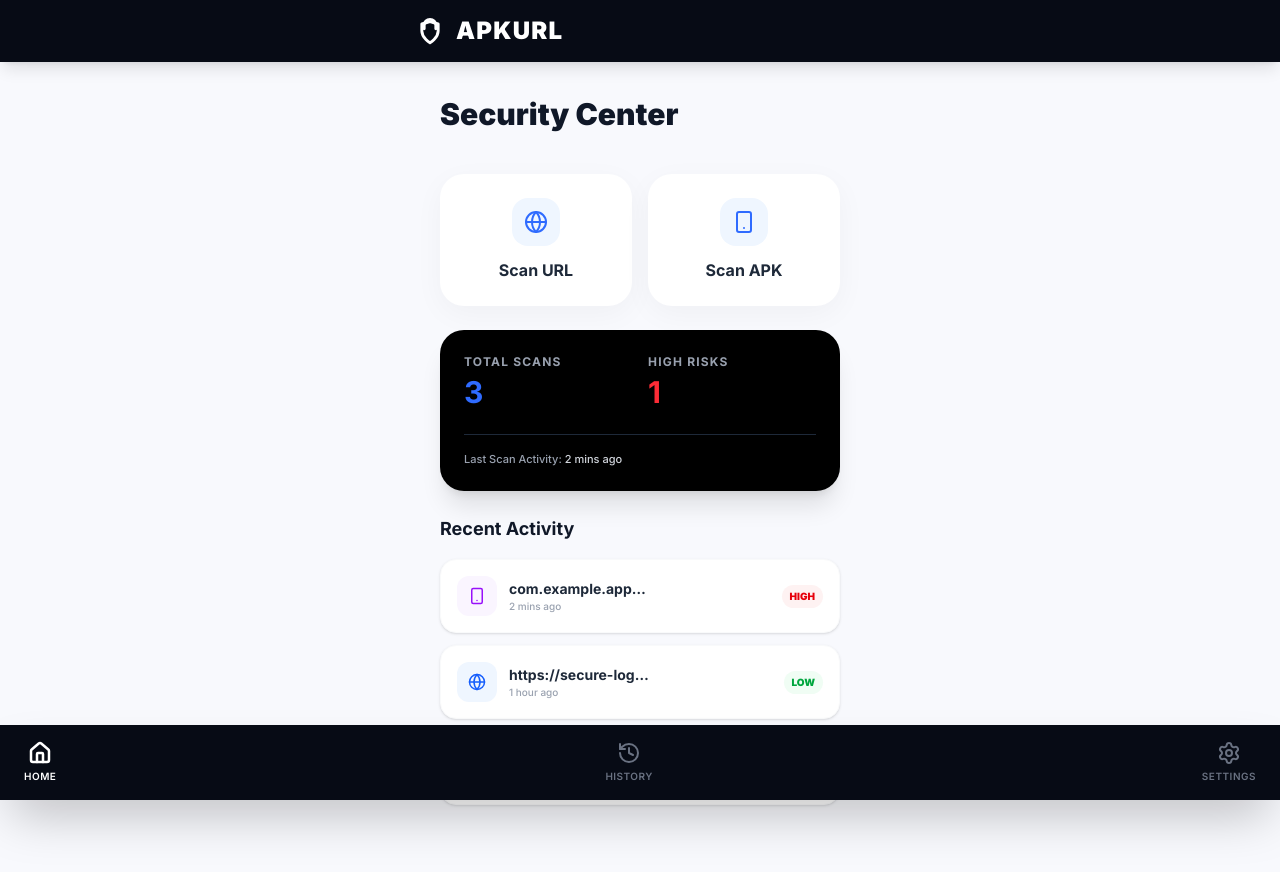
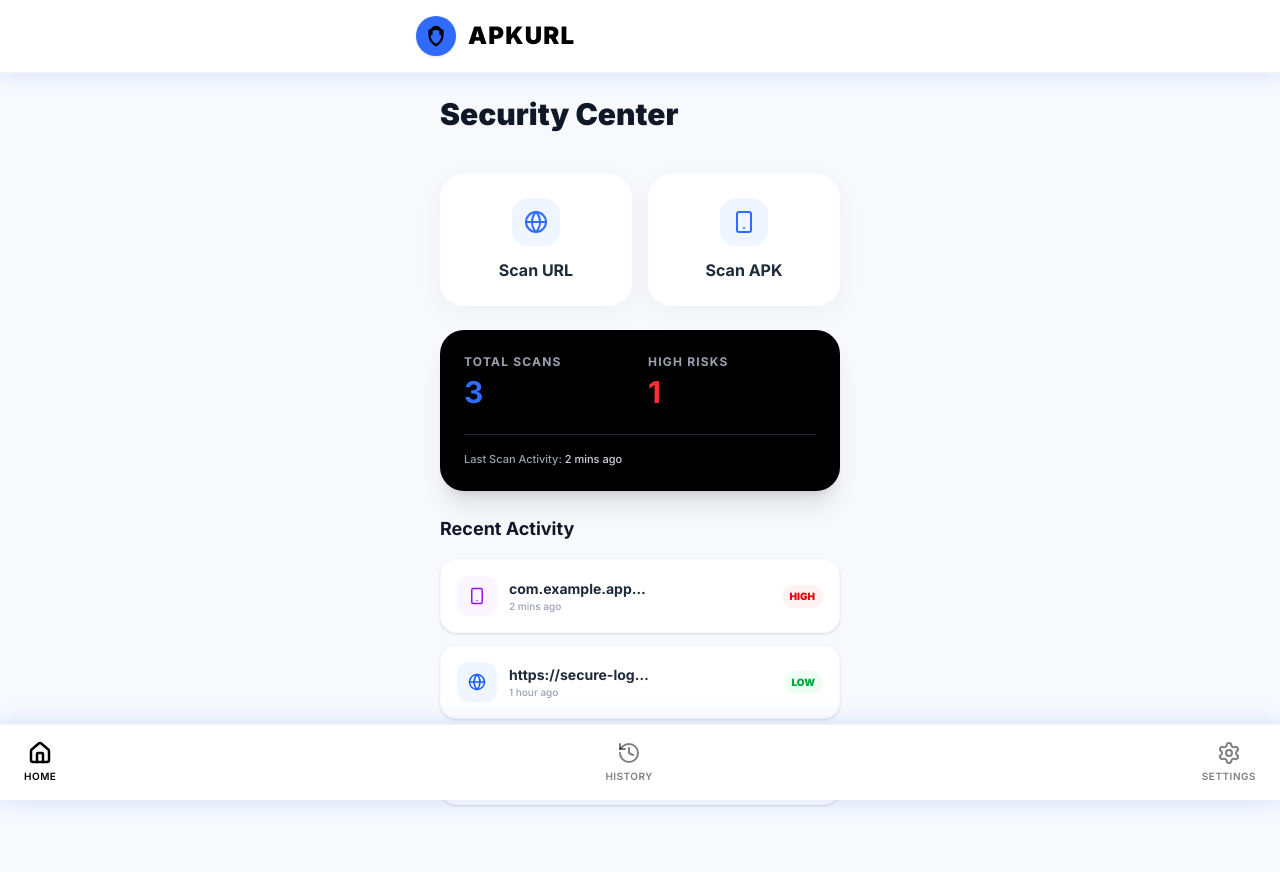
Before and after one commit to brittanyfbs/apkurl-frontend-interface-with-kotlin, a React (Vite) app: page / in a window 1280 px wide. Shown: the top 872 px of the page. Built offline with nearby package versions, Linux system fonts and the light colour scheme.

Commit message:
feat: Update navigation bar styling
Refactors the navigation bar component to use a white background, subtle border, and adjust text colors for better contrast and modern aesthetic. The LockShieldLogo component is also updated to accept custom class names for flexible styling.

```diff
--- a/src/App.tsx
+++ b/src/App.tsx
@@ -104,13 +104,13 @@ const BottomNavbar = ({ current, setScreen }: { current: Screen, setScreen: (s:
   ];
 
   return (
-    <div className="fixed bottom-0 left-0 right-0 bg-[#070B15] px-6 py-4 flex justify-between items-center z-50 shadow-2xl">
+    <div className="fixed bottom-0 left-0 right-0 bg-white px-6 py-4 flex justify-between items-center z-50 border-t border-gray-100 shadow-[0_0_25px_rgba(47,107,255,0.2)]">
       {tabs.map((tab) => (
         <button
           key={tab.id}
           onClick={() => setScreen(tab.id as Screen)}
           className={`flex flex-col items-center gap-1 transition-colors ${
-            current === tab.id ? 'text-white' : 'text-gray-500'
+            current === tab.id ? 'text-black' : 'text-black/50'
           }`}
         >
           <tab.icon size={24} strokeWidth={current === tab.id ? 2.5 : 2} />
@@ -121,7 +121,7 @@ const BottomNavbar = ({ current, setScreen }: { current: Screen, setScreen: (s:
   );
 };
 
-const LockShieldLogo = ({ size = 24 }: { size?: number }) => (
+const LockShieldLogo = ({ size = 24, className = "text-black" }: { size?: number, className?: string }) => (
   <svg
     width={size}
     height={size}
@@ -131,7 +131,7 @@ const LockShieldLogo = ({ size = 24 }: { size?: number }) => (
     strokeWidth="2.5"
     strokeLinecap="round"
     strokeLinejoin="round"
-    className="text-white"
+    className={className}
   >
     <path d="M7 10V7a5 5 0 0 1 10 0v3" />
     <path d="M12 22s7-4 7-10V6l-7-2-7 2v6c0 6 7 10 7 10z" />
@@ -139,27 +139,29 @@ const LockShieldLogo = ({ size = 24 }: { size?: number }) => (
 );
 
 const Header = ({ title, subtitle, onBack, rightAction, customLogo, showLogo = true }: { title: string, subtitle?: string, onBack?: () => void, rightAction?: React.ReactNode, customLogo?: string | null, showLogo?: boolean }) => (
-  <div className="fixed top-0 left-0 right-0 bg-[#070B15] px-6 py-4 z-[60] shadow-lg">
+  <div className="fixed top-0 left-0 right-0 bg-white px-6 py-4 z-[60] border-b border-gray-100 shadow-[0_0_25px_rgba(47,107,255,0.2)]">
     <div className="max-w-md mx-auto flex items-center gap-4">
       {onBack && (
         <button
           onClick={onBack}
-          className="p-2 -ml-2 rounded-full hover:bg-white/10 transition-colors"
+          className="p-2 -ml-2 rounded-full hover:bg-black/10 transition-colors"
         >
-          <ChevronLeft size={24} className="text-white" />
+          <ChevronLeft size={24} className="text-black" />
         </button>
       )}
       <div className="flex-1 min-w-0 flex items-center gap-3">
         {showLogo && (
-          customLogo ? (
-            <img src={customLogo} alt="Logo" className="w-8 h-8 object-contain rounded-lg brightness-0 invert" />
-          ) : (
-            <LockShieldLogo size={28} />
-          )
+          <div className="w-10 h-10 rounded-full bg-[#2F6BFF] flex items-center justify-center flex-shrink-0 shadow-sm">
+            {customLogo ? (
+              <img src={customLogo} alt="Logo" className="w-6 h-6 object-contain brightness-0" />
+            ) : (
+              <LockShieldLogo size={22} />
+            )}
+          </div>
         )}
         <div className="flex flex-col">
-          <h1 className="text-2xl font-black text-white leading-tight tracking-[0.05em] uppercase truncate">{title}</h1>
-          {subtitle && <p className="text-[10px] font-medium text-gray-400">{subtitle}</p>}
+          <h1 className="text-2xl font-black text-black leading-tight tracking-[0.05em] uppercase truncate">{title}</h1>
+          {subtitle && <p className="text-[10px] font-medium text-black/70">{subtitle}</p>}
         </div>
       </div>
       {rightAction && (
@@ -285,7 +287,7 @@ const URLScannerScreen = ({ onBack, onStart, customLogo }: { onBack: () => void,
 
   return (
     <div className="flex flex-col gap-6">
-      <Header title="HISTORY" onBack={onBack} showLogo={false} />
+      <Header title="URL SCANNER" onBack={onBack} showLogo={false} />
 
       <p className="text-sm font-medium text-gray-500 leading-relaxed text-center">
         Enter a URL below and tap the button to start scanning.
@@ -332,7 +334,7 @@ const APKScannerScreen = ({ onBack, onStart, customLogo }: { onBack: () => void,
 
   return (
     <div className="flex flex-col gap-6">
-      <Header title="HISTORY" onBack={onBack} showLogo={false} />
+      <Header title="APK SCANNER" onBack={onBack} showLogo={false} />
 
       <input
         type="file"
```
